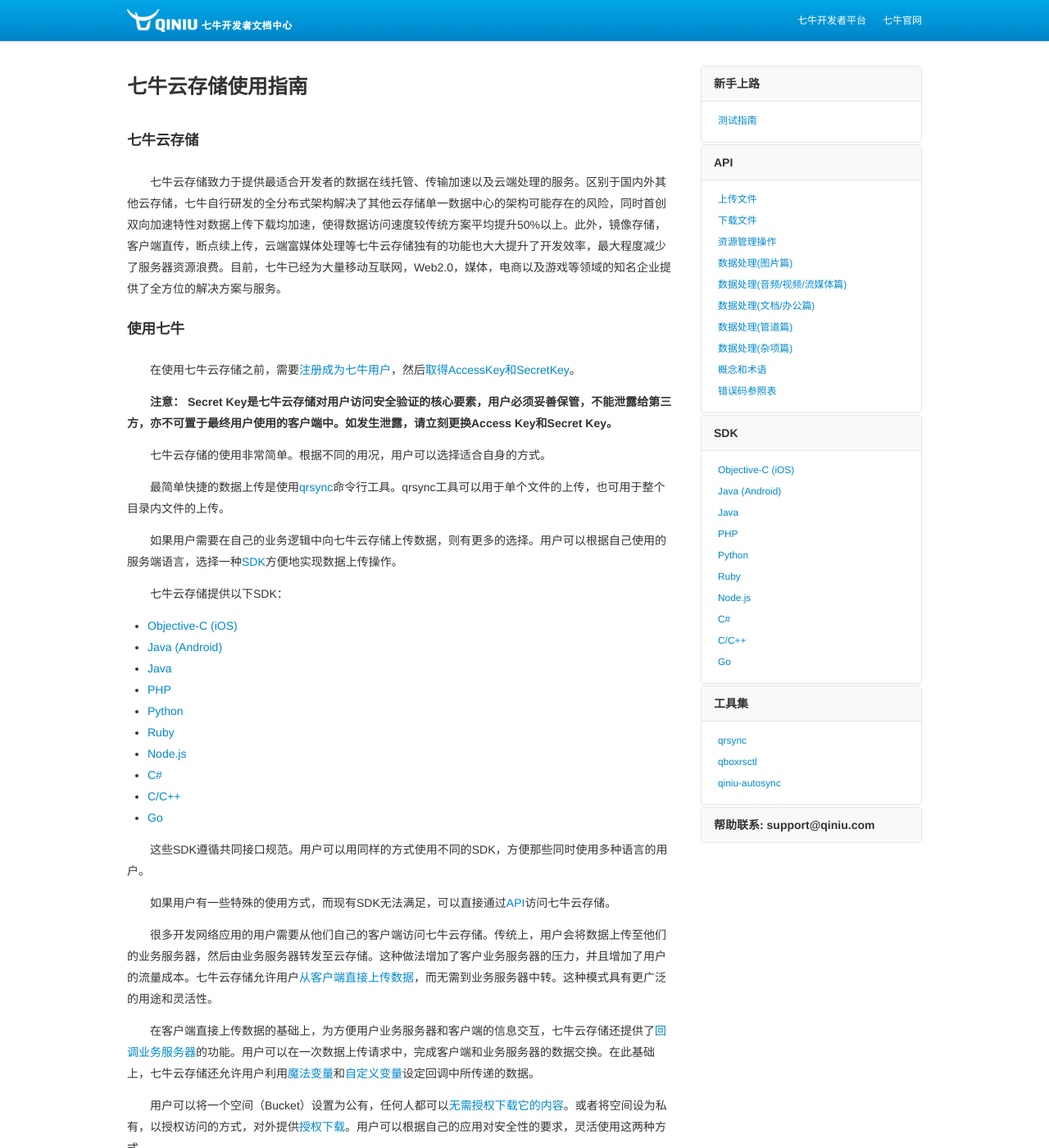
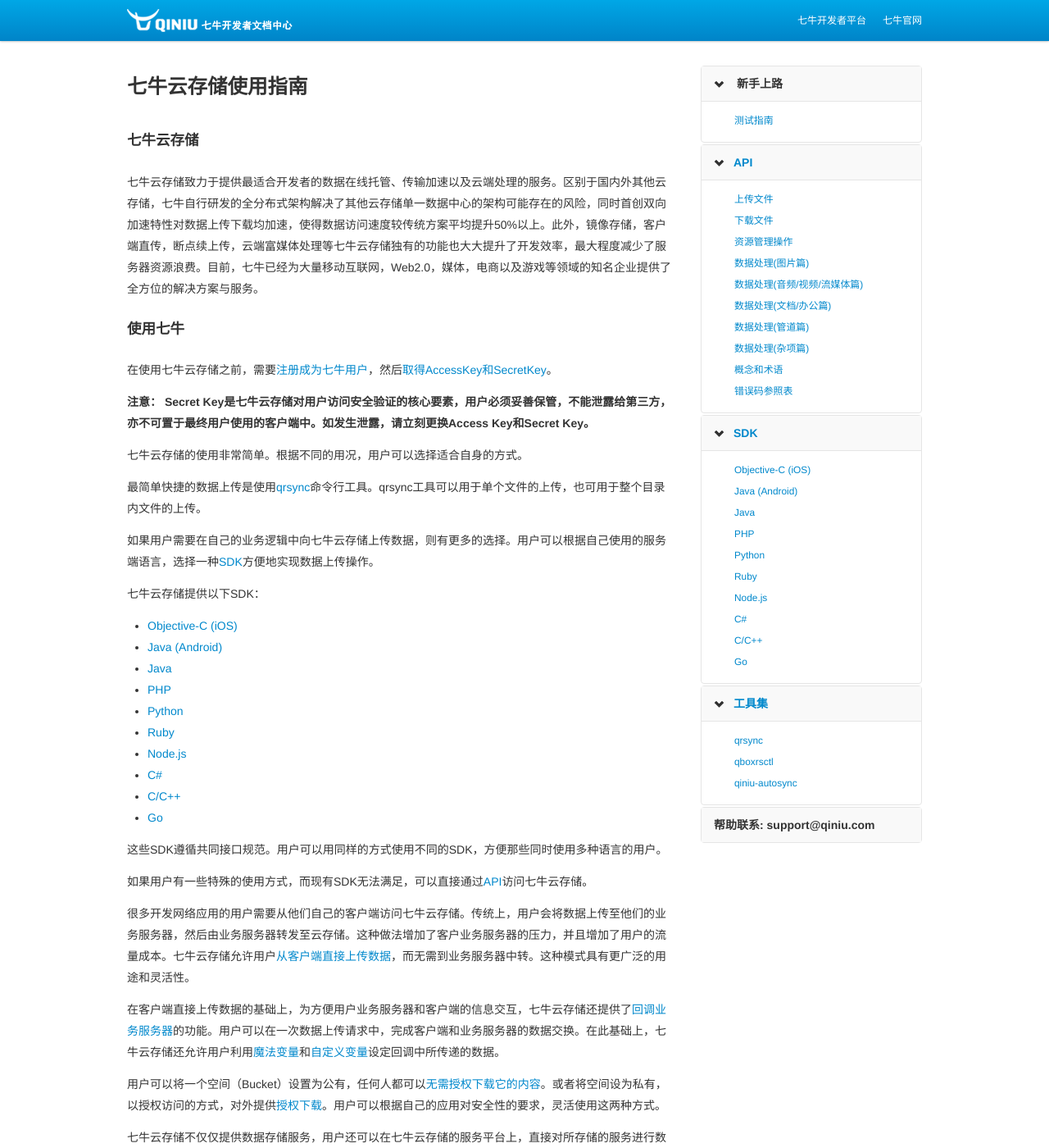
Before and after one commit to qiniu/docs.qiniu.com, a Jekyll site: the page built from index.markdown, in a window 1280 px wide and 1400 px high. Shown: the whole window at 82% size. Built offline with Jekyll 4.4.1, drawn with Linux system fonts in a browser that asks for light colours; nearby versions of some CDN libraries; library files that are not in the unit come from our copies.

Commit message:
fix style

```diff
--- a/_layouts/default.html
+++ b/_layouts/default.html
@@ -50,14 +50,13 @@
                 <div class="accordion" id="accordion2">
                     <div class="accordion-group">
                         <div class="accordion-heading">
-                            <a class="accordion-toggle" data-toggle="collapse" href="#collapseOne">
-                                新手上路
-                                </a>
+                            <a class="accordion-toggle" data-toggle="collapse" href="#collapseOne"><i class="icon-chevron-down"></i></a>
+                            <span>新手上路</span>
                         </div>
                         <div id="collapseOne" class="accordion-body collapse in">
                             <div class="accordion-inner">
                                 <ul class="unstyled">
-                                    <li><a href="#">测试指南</a>
+                                    <li><a href="/guide/testing.html">测试指南</a>
                                     </li>
                                 </ul>
                             </div>
@@ -65,32 +64,38 @@
                     </div>
                     <div class="accordion-group">
                         <div class="accordion-heading">
-                            <a class="accordion-toggle" data-toggle="collapse" href="#collapseTwo">
-                                API
-                                </a>
+                            <a class="accordion-toggle" data-toggle="collapse" href="#collapseTwo"><i class="icon-chevron-down"></i></a><a href="/api/index.html">API</a>
                         </div>
                         <div id="collapseTwo" class="accordion-body collapse in">
                             <div class="accordion-inner">
                                 <ul class="unstyled">
-									<li><a href="/api/put.html">上传文件</a></li>
-									<li><a href="/api/get.html">下载文件</a></li>
-									<li><a href="/api/rs.html">资源管理操作</a></li>
-									<li><a href="/api/image-process.html">数据处理(图片篇)</a></li>
-									<li><a href="/api/audio-video-hls-process.html">数据处理(音频/视频/流媒体篇)</a></li>
-									<li><a href="/api/office-process.html">数据处理(文档/办公篇)</a></li>
-									<li><a href="/api/pipeline.html">数据处理(管道篇)</a></li>
-									<li><a href="/api/misc-file-process.html">数据处理(杂项篇)</a></li>
-									<li><a href="/api/terminology.html">概念和术语</a></li>
-									<li><a href="/api/errno.html">错误码参照表</a></li>
+                                    <li><a href="/api/put.html">上传文件</a>
+                                    </li>
+                                    <li><a href="/api/get.html">下载文件</a>
+                                    </li>
+                                    <li><a href="/api/rs.html">资源管理操作</a>
+                                    </li>
+                                    <li><a href="/api/image-process.html">数据处理(图片篇)</a>
+                                    </li>
+                                    <li><a href="/api/audio-video-hls-process.html">数据处理(音频/视频/流媒体篇)</a>
+                                    </li>
+                                    <li><a href="/api/office-process.html">数据处理(文档/办公篇)</a>
+                                    </li>
+                                    <li><a href="/api/pipeline.html">数据处理(管道篇)</a>
+                                    </li>
+                                    <li><a href="/api/misc-file-process.html">数据处理(杂项篇)</a>
+                                    </li>
+                                    <li><a href="/api/terminology.html">概念和术语</a>
+                                    </li>
+                                    <li><a href="/api/errno.html">错误码参照表</a>
+                                    </li>
                                 </ul>
                             </div>
                         </div>
                     </div>
                     <div class="accordion-group">
                         <div class="accordion-heading">
-                            <a class="accordion-toggle" data-toggle="collapse" href="#collapseThree">
-                                SDK
-                                </a>
+                            <a class="accordion-toggle" data-toggle="collapse" href="#collapseThree"><i class="icon-chevron-down"></i></a><a href="/sdk/index.html">SDK</a>
                         </div>
                         <div id="collapseThree" class="accordion-body collapse in">
                             <div class="accordion-inner">
@@ -121,9 +126,7 @@
                     </div>
                     <div class="accordion-group">
                         <div class="accordion-heading">
-                            <a class="accordion-toggle" data-toggle="collapse" href="#collapseFour">
-                                工具集
-                                </a>
+                              <a data-toggle="collapse" class="accordion-toggle" href="#collapseFour"><i class="icon-chevron-down"></i></a><a href="/tools/index.html">工具集</a>
                         </div>
                         <div id="collapseFour" class="accordion-body collapse in">
                             <div class="accordion-inner">
```
Also changed, not shown: static/css/bootstrap.min.css, static/js/bootstrap.min.js. Lines whose indentation alone changed are shown as unchanged.
